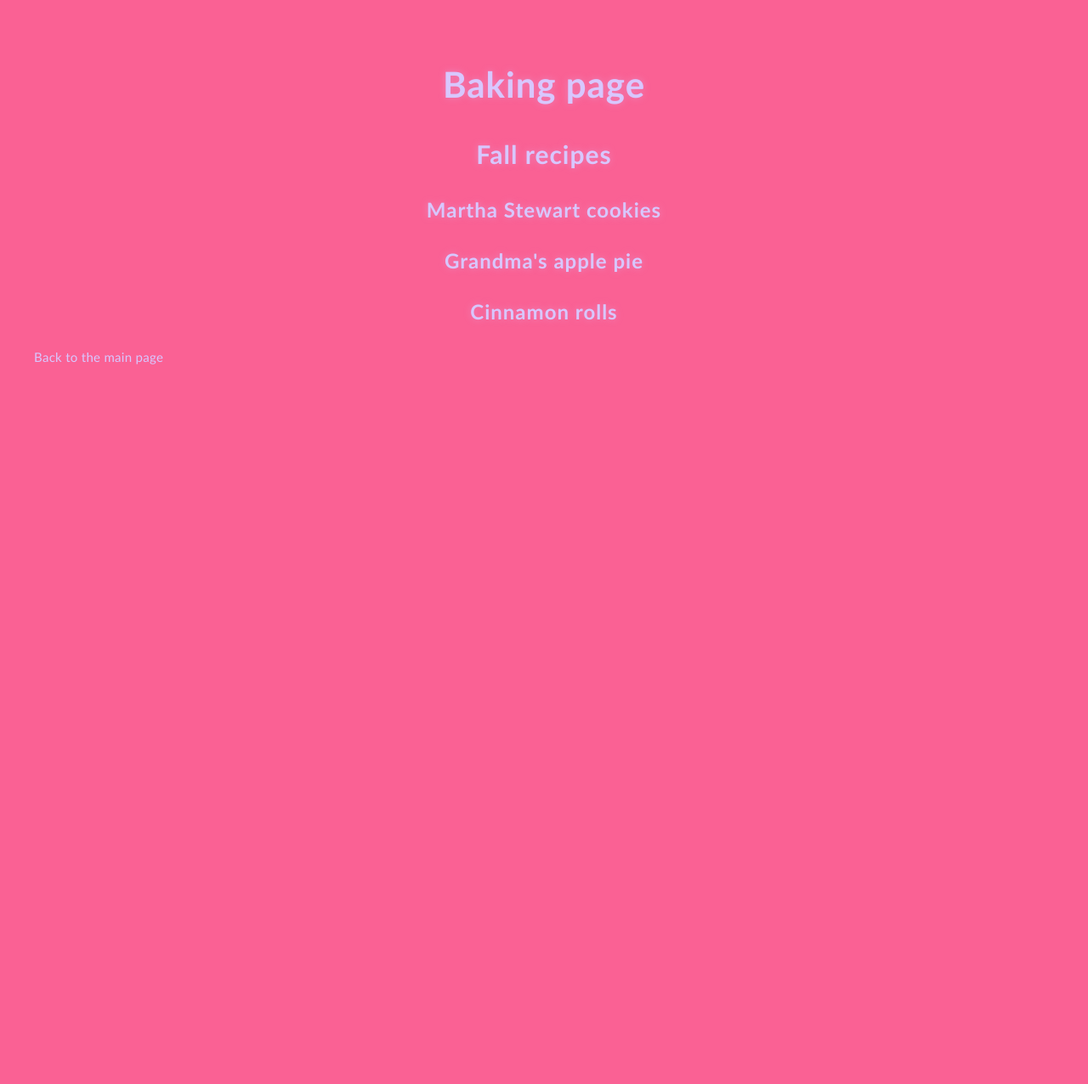
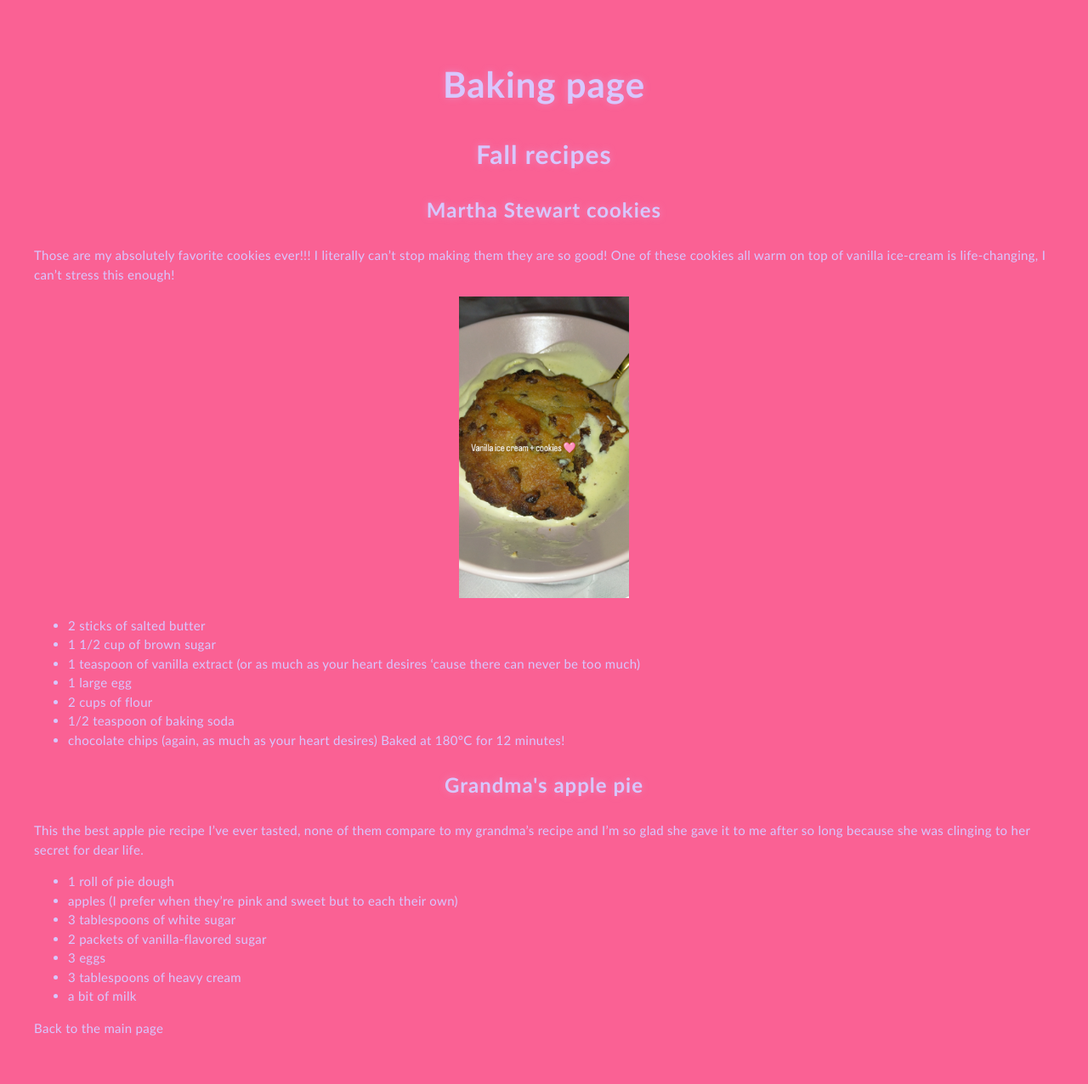
Before and after one commit to Enora-7/Blog, a Jekyll site: the page built from baking.md, in a window 1280 px wide. Shown: the whole page at 85% size. Built offline with Jekyll 4.4.1, drawn with Linux system fonts in a browser that asks for light colours; our own code applies the rules of GitHub Pages for plain Markdown files; before the commit the page ends 900 px from its top, so only the background shows below that.

Commit message:
Add Martha Stewart cookies recipe and update apple pie
Added a recipe for Martha Stewart cookies and updated the apple pie recipe description.

```diff
--- a/baking.md
+++ b/baking.md
@@ -4,10 +4,32 @@
 
 <h3 align="center">Martha Stewart cookies</h3>
 
+Those are my absolutely favorite cookies ever!!! I literally can't stop making them they are so good! One of these cookies all warm on top of vanilla ice-cream is life-changing, I can't stress this enough!
+<p align="center">
+  <img src="./images/Cookies.png" width="200" height="355">
+</p>
+
+* 2 sticks of salted butter
+* 1 1/2 cup of brown sugar
+* 1 teaspoon of vanilla extract (or as much as your heart desires 'cause there can never be too much)
+* 1 large egg
+* 2 cups of flour
+* 1/2 teaspoon of baking soda
+* chocolate chips (again, as much as your heart desires)
+Baked at 180°C for 12 minutes!
+
+
 <h3 align="center">Grandma's apple pie</h3>
 
-<h3 align="center">Cinnamon rolls</h3>
+This the best apple pie recipe I've ever tasted, none of them compare to my grandma's recipe and I'm so glad she gave it to me after so long because she was clinging to her secret for dear life.
 
+* 1 roll of pie dough
+* apples (I prefer when they're pink and sweet but to each their own)
+* 3 tablespoons of white sugar
+* 2 packets of vanilla-flavored sugar
+* 3 eggs
+* 3 tablespoons of heavy cream
+* a bit of milk
 
 
 [Back to the main page](./index)
```
